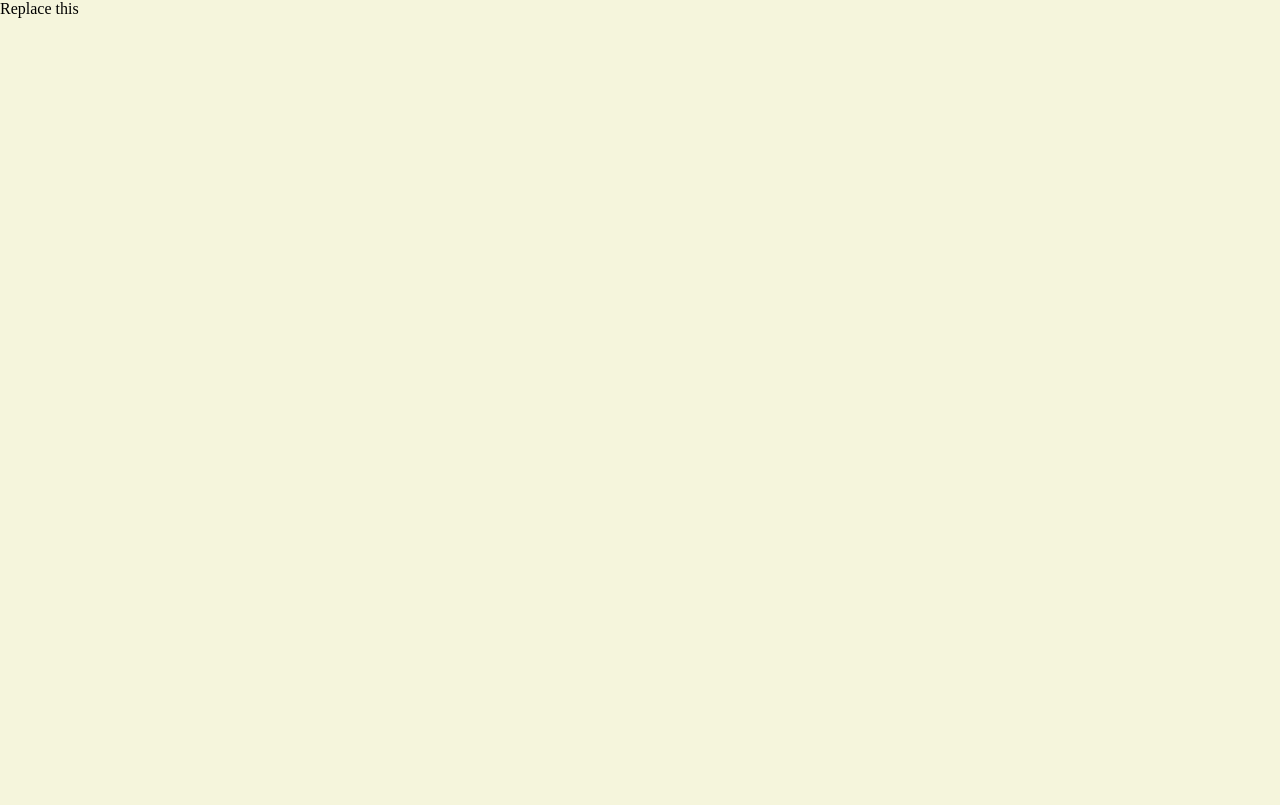
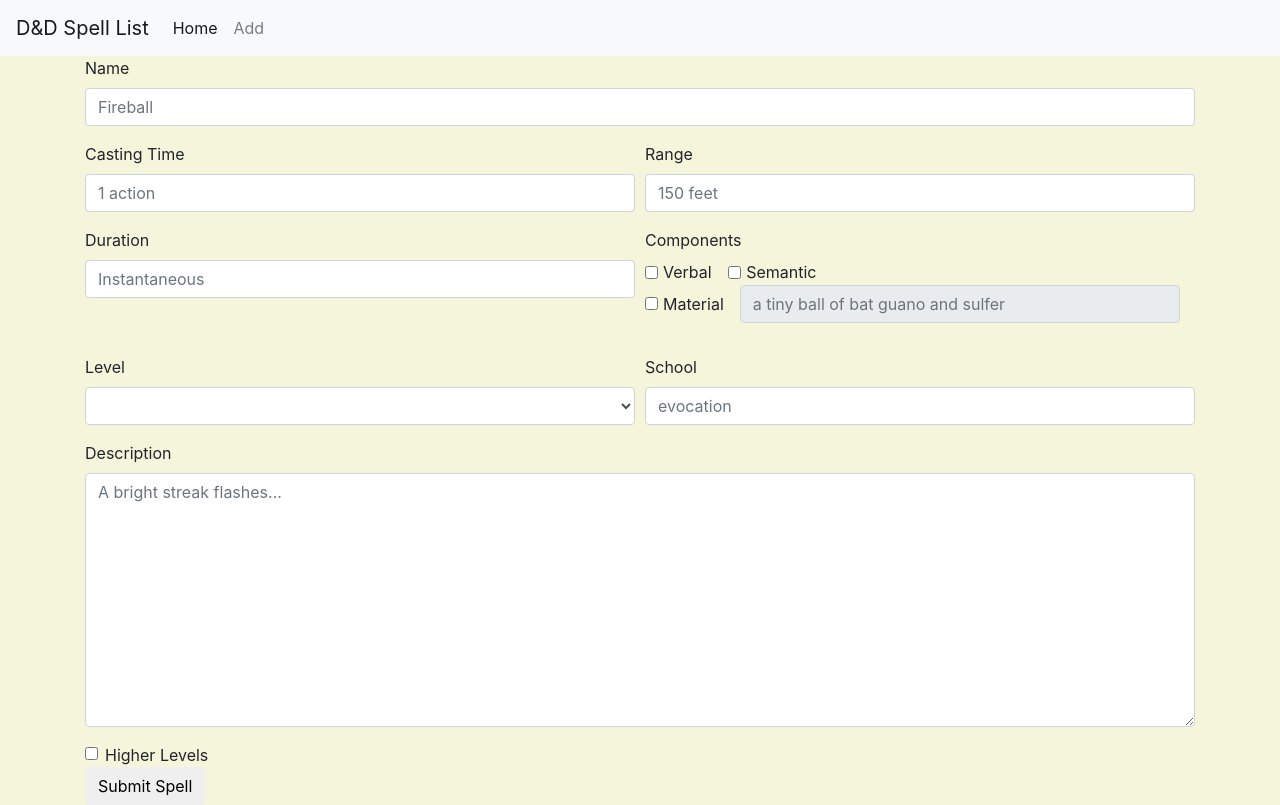
Before and after one commit to mountain01/creative-mongo, a website: page public/index.html in a window 1280 px wide. Drawn offline with nearby package versions, Linux system fonts and the light colour scheme.

Commit message:
get form put together

```diff
--- a/package.json
+++ b/package.json
@@ -12,6 +12,7 @@
   "license": "ISC",
   "dependencies": {
     "angular": "^1.7.5",
+    "bootstrap": "^4.1.3",
     "express": "^4.16.4",
     "mongodb": "^3.1.8",
     "mongoose": "^5.3.9"
--- a/public/app.js
+++ b/public/app.js
@@ -1,8 +1,41 @@
 const app = angular.module('app', []);
 
-app.controller('MainCtrl', function() {
-    const ctrl = this;
+class MainCtrl {
+  constructor(SpellService, scope) {
+    this.title = 'temp';
+    this.spellService = SpellService;
+    this.scope = scope;
+  }
 
-    ctrl.title = "Replace this";
+  $onInit() {
+    this.spellService.getSpells().then((spells) => {
+      this.spells = spells;
+      console.log('got spells');
+    });
+  }
 
-});
+  submitSpell(spell) {
+    console.log(spell);
+    this.scope.newSpell = null;
+  }
+}
+
+MainCtrl.$inject = ['SpellService', '$scope'];
+
+app.controller('MainCtrl', MainCtrl);
+class SpellService {
+  constructor($q) {
+    this.promise = $q;
+    this.spells = ['spell1', 'spell2'];
+  }
+
+  getSpells() {
+    const prom = this.promise.defer();
+    prom.resolve(this.spells);
+    return prom.promise;
+  }
+}
+
+SpellService.$inject = ['$q'];
+
+app.service('SpellService', SpellService);
--- a/public/index.html
+++ b/public/index.html
@@ -6,13 +6,103 @@
     <meta name="viewport" content="width=device-width, initial-scale=1.0">
     <meta http-equiv="X-UA-Compatible" content="ie=edge">
     <title>Mongo Lab</title>
+    <link rel="stylesheet" href="bootstrap/bootstrap.min.css" type="text/css" />
     <link rel="stylesheet" href="main.css" type="text/css" />
     <script src="angular/angular.min.js"></script>
     <script src="app.js"></script>
   </head>
 
   <body ng-controller="MainCtrl as $ctrl">
-    <div class="main-container">{{$ctrl.title}}</div>
+    <nav class="navbar navbar-expand-lg navbar-light bg-light">
+      <a class="navbar-brand" href="#">D&D Spell List</a>
+      <button class="navbar-toggler" type="button" data-toggle="collapse" data-target="#navbarNavAltMarkup" aria-controls="navbarNavAltMarkup" aria-expanded="false" aria-label="Toggle navigation">
+    <span class="navbar-toggler-icon"></span>
+  </button>
+      <div class="collapse navbar-collapse" id="navbarNavAltMarkup">
+        <div class="navbar-nav">
+          <a class="nav-item nav-link active" href="#">Home <span class="sr-only">(current)</span></a>
+          <a class="nav-item nav-link" href="#">Add</a>
+        </div>
+      </div>
+    </nav>
+
+    <div class="container">
+
+      <form ng-submit="$ctrl.submitSpell(newSpell)">
+        <!--name-->
+        <div class="form-group">
+          <label for="">Name</label>
+          <input type="text" class="form-control" placeholder="Fireball" ng-model="newSpell.name">
+        </div>
+        <!--casting time-->
+        <div class="form-row">
+          <div class="form-group col">
+            <label for="">Casting Time</label>
+            <input type="text" class="form-control" placeholder="1 action" ng-model="newSpell.castingTime">
+          </div>
+          <!--range-->
+          <div class="form-group col">
+            <label for="">Range</label>
+            <input type="text" class="form-control" placeholder="150 feet" ng-model="newSpell.range">
+          </div>
+        </div>
+        <div class="form-row">
+          <div class="form-group col">
+            <label for="">Duration</label>
+            <input type="text" class="form-control" placeholder="Instantaneous" ng-model="newSpell.duration">
+          </div>
+          <div class="form-group col">
+            <div class="form-row">
+              <div class="form-group col">
+                <label for="">Components</label><br>
+                <div class="form-check form-check-inline">
+                  <input type="checkbox" class="form-check-input" ng-model="newSpell.components.verbal">
+                  <label for="" class="form-check-label">Verbal</label>
+                </div>
+                <div class="form-check form-check-inline">
+                  <input type="checkbox" class="form-check-input" ng-model="newSpell.components.semantic">
+                  <label for="" class="form-check-label">Semantic</label>
+                </div>
+                <div class="form-check form-check-inline col">
+                  <input type="checkbox" class="form-check-input" ng-model="newSpell.components.material">
+                  <label for="" class="form-check-label mr-3">Material</label>
+                  <input ng-disabled="!newSpell.components.material" type="text" class="form-control" placeholder="a tiny ball of bat guano and sulfer" ng-model="newSpell.materialComponents">
+                </div>
+              </div>
+            </div>
+          </div>
+        </div>
+        <div class="form-row">
+          <div class="form-group col">
+            <label for="">Level</label>
+            <select name="" id="" class="form-control" ng-model="newSpell.level">
+              <option value="Cantrip">Cantrip</option>
+              <option value="1">1</option>
+              <option value="2">2</option>
+              <option value="3">3</option>
+              <option value="4">4</option>
+              <option value="5">5</option>
+              <option value="6">6</option>
+              <option value="7">7</option>
+              <option value="8">8</option>
+              <option value="9">9</option>
+            </select>
+          </div>
+          <div class="form-group col">
+            <label for="">School</label>
+            <input type="text" class="form-control" placeholder="evocation" ng-model="newSpell.school">
+          </div>
+        </div>
+        <div class="form-group">
+          <label for="">Description</label>
+          <textarea name="" id="" cols="30" rows="10" class="form-control" placeholder="A bright streak flashes..." ng-model="newSpell.description"></textarea>
+        </div>
+        <div class="form-check"><input type="checkbox" class="form-check-input" ng-model="higherLevels"><label for="" class="form-check-label">Higher Levels</label></div>
+        <div class="form-group" ng-if="higherLevels"><textarea name="" id="" cols="30" rows="10" placeholder="When you cast this spell using a spell slot..." class="form-control" ng-model="newSpell.higherLevels"></textarea></div>
+        <button class="btn" type="submit">Submit Spell</button>
+      </form>
+    </div>
+
 
   </body>
 
--- a/server.js
+++ b/server.js
@@ -15,6 +15,7 @@
 
 app.use(express.static(path.join(__dirname, 'public')));
 app.use('/angular', express.static(path.join(__dirname, 'node_modules/angular')));
+app.use('/bootstrap', express.static(path.join(__dirname, 'node_modules/bootstrap/dist/css')))
 
 app.listen(port, () => {
     console.log(`Server started on port ${port}`);
```
Also changed, not shown: 1 other file.
